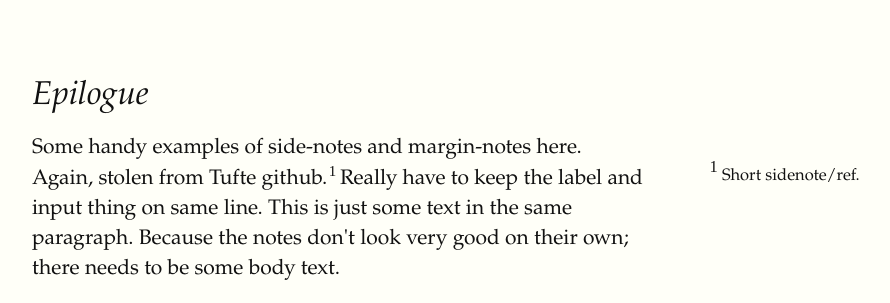
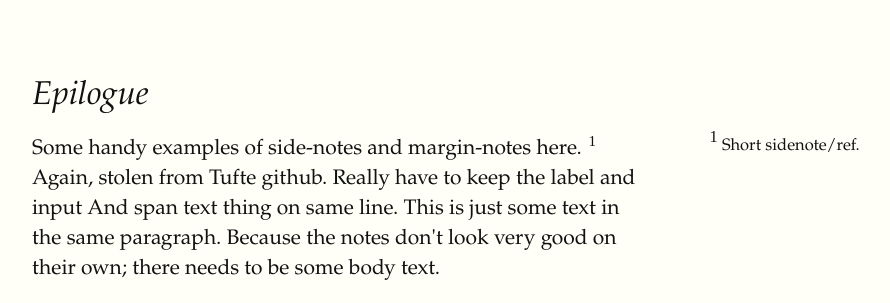
Before and after one commit to netrc/TheCloudThatWas, a plain HTML site: page index.html in a window 1280 px wide. Shown: the part 632-935 px from the top of the page, without its empty margins (128-1018 px from the left). Drawn offline with Linux system fonts and the light colour scheme; a web font is replaced by a local one.

Commit message:
third try to get example sidenote number ok

```diff
--- a/index.html
+++ b/index.html
@@ -27,8 +27,8 @@
       <section>
         <h2 id="epilogue"> Epilogue </h2>
         <p>
-          Some handy examples of side-notes and margin-notes here. Again, stolen from Tufte github.<label for="sn-example-a" class="margin-toggle sidenote-number"></label><input type="checkbox" id="sn-example-a" class="margin-toggle"/>
-          <span class="sidenote">Short sidenote/ref.</span> Really have to keep the label and input thing on same line.
+          Some handy examples of side-notes and margin-notes here. <label for="sn-example-a" class="margin-toggle sidenote-number"></label><input type="checkbox" id="sn-example-a" class="margin-toggle"/><span class="sidenote">Short sidenote/ref.</span>
+          Again, stolen from Tufte github. Really have to keep the label and input And span text thing on same line.
           This is just some text in the same paragraph.
           Because the notes don't look very good on their own; there needs to be some body text.
         </p>
```
